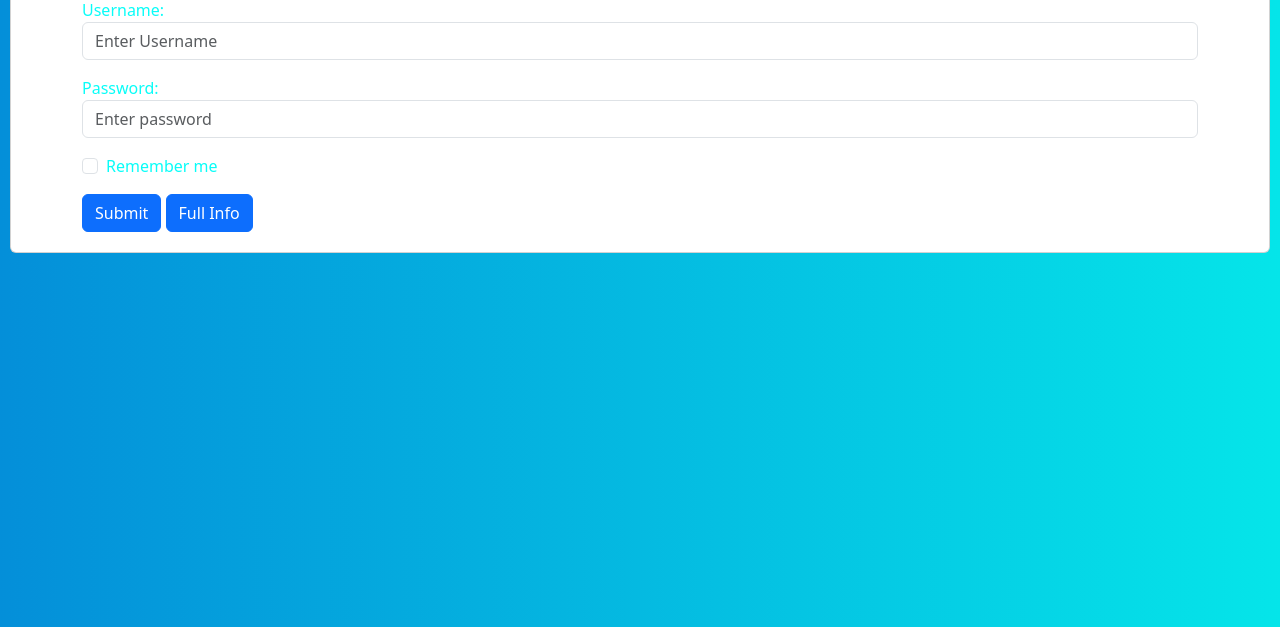
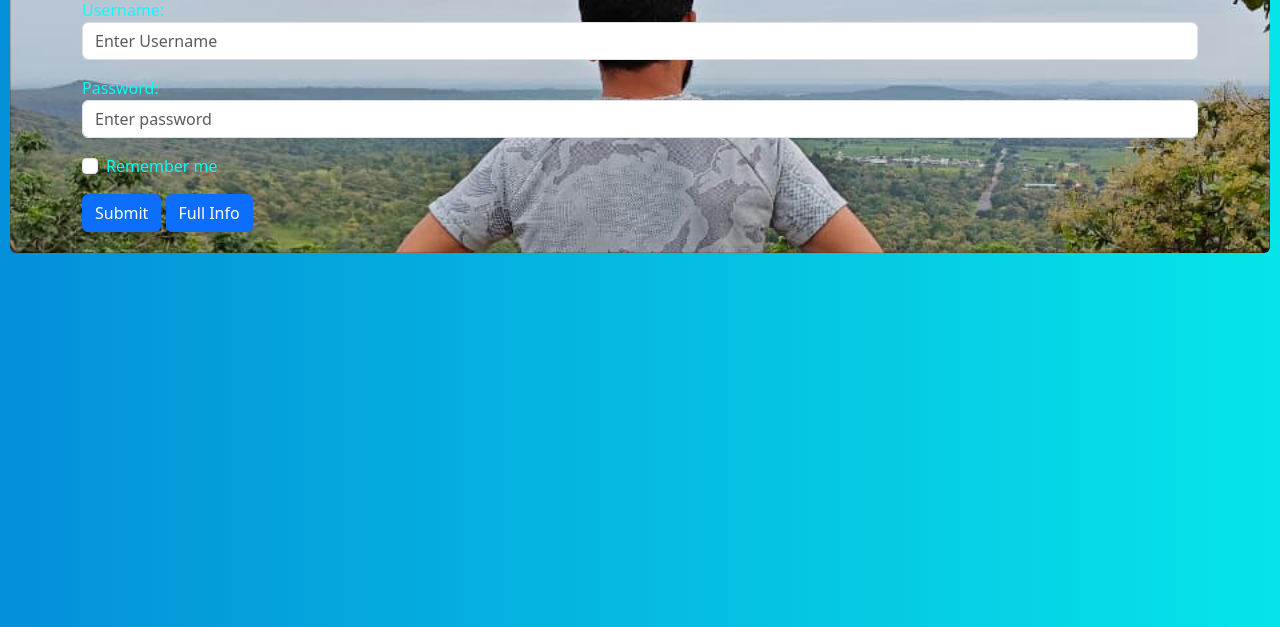
Before and after one commit to GudiseBhargav/govind, a plain HTML site: page index.html in a window 1280 px wide. Shown: the part 173-800 px from the top of the page. Drawn offline with nearby package versions, Linux system fonts and the light colour scheme.

Commit message:
Update index.html

```diff
--- a/index.html
+++ b/index.html
@@ -16,7 +16,7 @@
     margin:10px;
    margin-top:80px;
    padding:20px;
-   background-image: url('');
+   background-image: url('govind_sir.jpg');
    background-repeat: no-repeat;
    background-attachment: fixed;
    background-position:center;
```
